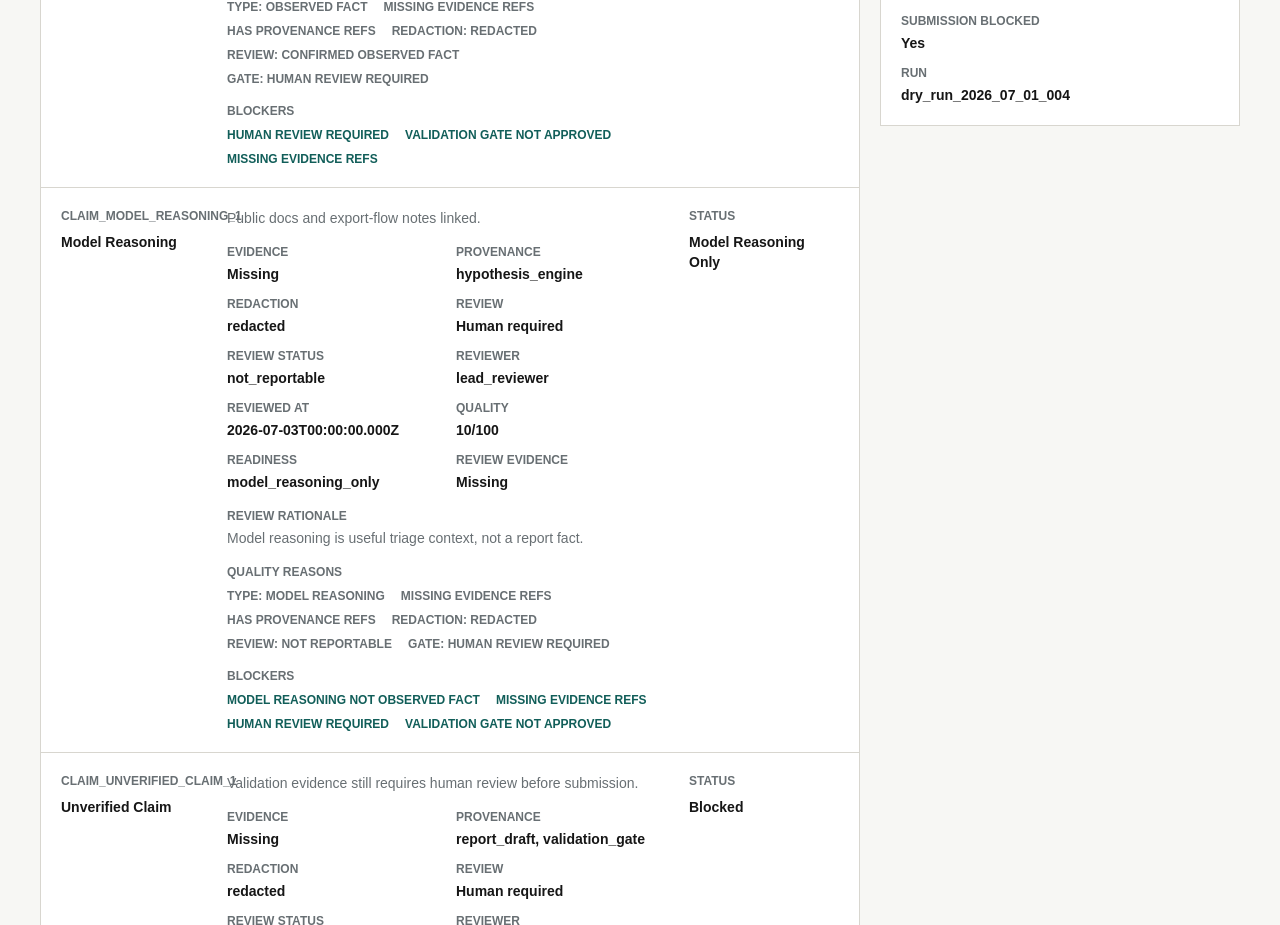
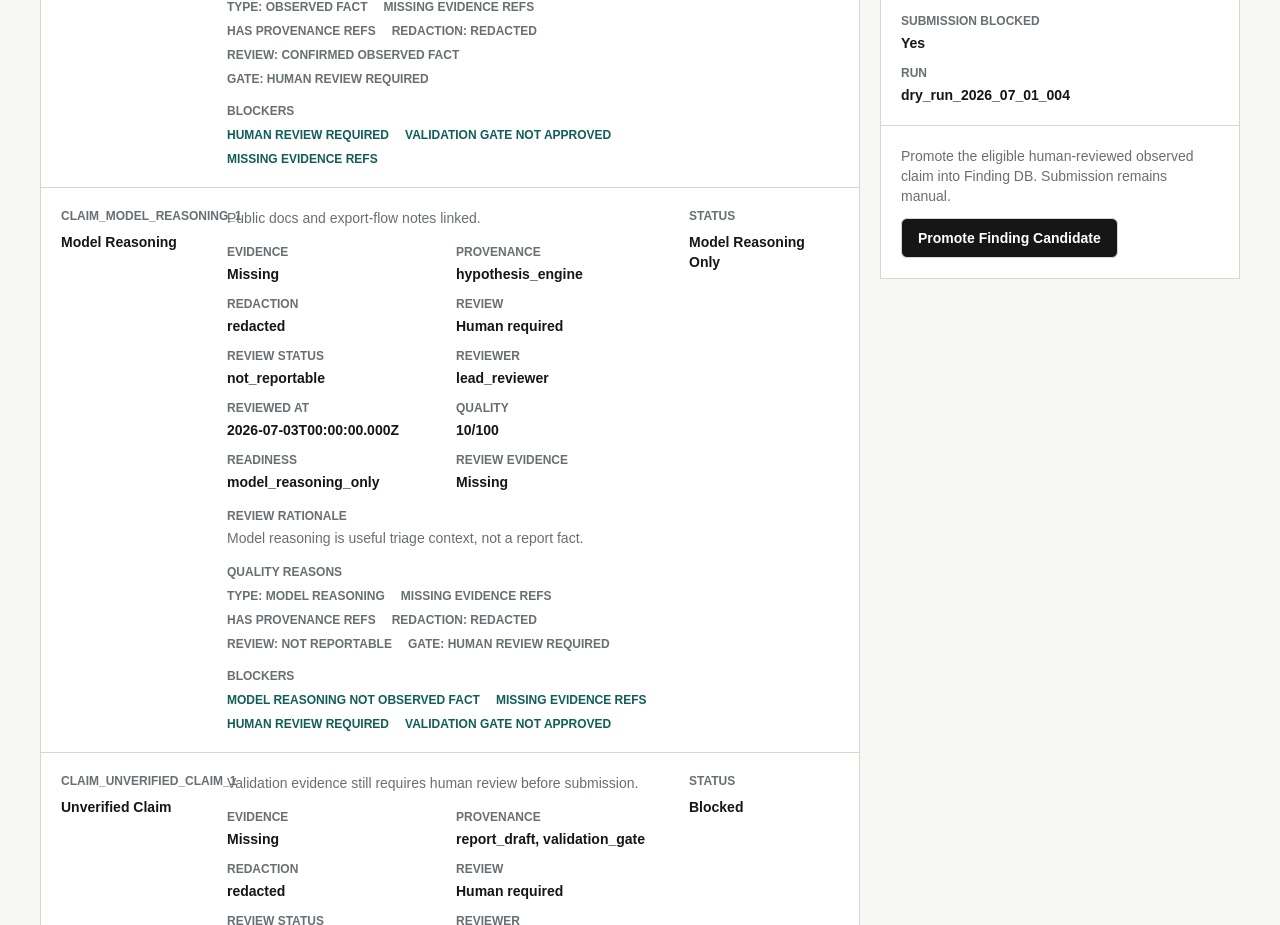
Before and after one commit to Wen11180/Bounty-Mythos-Lite, a Next.js app in the folder apps/web/: page /reports/dry_run_2026_07_01_004 in a window 1280 px wide. Shown: the part 880-1805 px from the top of the page. Built offline with nearby package versions, Linux system fonts and the light colour scheme; no server answers.

Commit message:
feat: promote reviewed claims from reports

```diff
--- a/apps/web/app/reports/[runId]/page.tsx
+++ b/apps/web/app/reports/[runId]/page.tsx
@@ -1,6 +1,7 @@
 import Link from "next/link";
+import { revalidatePath } from "next/cache";
 import { ArrowLeft, ClipboardCheck, FileText, ListChecks, ShieldCheck, Target } from "lucide-react";
-import { getPipelineRun, getReportPreview } from "@/lib/api";
+import { createFindingCandidate, getPipelineRun, getReportPreview } from "@/lib/api";
 import {
   fallbackReportPreview,
   fallbackRunDetail,
@@ -50,6 +51,15 @@ export default async function ReportPreviewPage({ params }: PageProps) {
   }
 
   const reportDataMode = run?.policy_text_hash === "fallback-only" ? "Demo data" : "Live data";
+  const currentRunId = preview.run_id;
+
+  async function promoteFindingCandidateAction() {
+    "use server";
+
+    await createFindingCandidate(currentRunId, null);
+    revalidatePath(`/reports/${encodeURIComponent(currentRunId)}`);
+    revalidatePath(`/runs/${encodeURIComponent(currentRunId)}`);
+  }
 
   return (
     <main className="min-h-screen px-5 py-6 sm:px-8 lg:px-10">
@@ -248,6 +258,17 @@ export default async function ReportPreviewPage({ params }: PageProps) {
               <Field label="Submission blocked" value={preview.submission_blocked ? "Yes" : "No"} />
               <Field label="Run" value={preview.run_id} />
             </dl>
+            <form action={promoteFindingCandidateAction} className="border-t border-[var(--line)] p-5">
+              <p className="mb-3 text-sm text-[var(--muted)]">
+                Promote the eligible human-reviewed observed claim into Finding DB. Submission remains manual.
+              </p>
+              <button
+                type="submit"
+                className="min-h-10 rounded-md border border-[var(--line)] bg-[var(--foreground)] px-4 text-sm font-semibold text-white"
+              >
+                Promote Finding Candidate
+              </button>
+            </form>
           </section>
         </aside>
       </div>
--- a/apps/web/app/validation-workspace/[runId]/page.tsx
+++ b/apps/web/app/validation-workspace/[runId]/page.tsx
@@ -161,6 +161,9 @@ export default async function ValidationWorkspacePage({ params }: PageProps) {
                   const evidenceRefs = safeStringList(task.evidence_refs);
                   const blockers = safeStringList(task.readiness_blockers);
                   const safetyNotes = safeStringList(task.safety_notes);
+                  const needsReportSafeEvidence = blockers.includes(
+                    "manual_observation_missing_safe_evidence",
+                  );
 
                   return (
                     <li
@@ -216,6 +219,18 @@ export default async function ValidationWorkspacePage({ params }: PageProps) {
                               </li>
                             ))}
                           </ul>
+                        ) : null}
+                        {needsReportSafeEvidence ? (
+                          <div className="mt-4 border border-[var(--line)] bg-[#f7f7f4] p-3">
+                            <p className="text-sm font-semibold text-[var(--warning)]">
+                              Report-safe evidence required
+                            </p>
+                            <p className="mt-2 text-sm text-[var(--muted)]">
+                              The last manual observation only supplied redacted evidence refs. Add
+                              a sanitized request_response_diff or role_matrix_observation before
+                              this claim can move toward report review.
+                            </p>
+                          </div>
                         ) : null}
                         {safetyNotes.length > 0 ? (
                           <ul className="mt-4 flex flex-wrap gap-x-4 gap-y-2 text-xs font-semibold uppercase text-[var(--muted)]">
```
Also changed, not shown: 1 other file (tests, documents, lock files or other folders).
